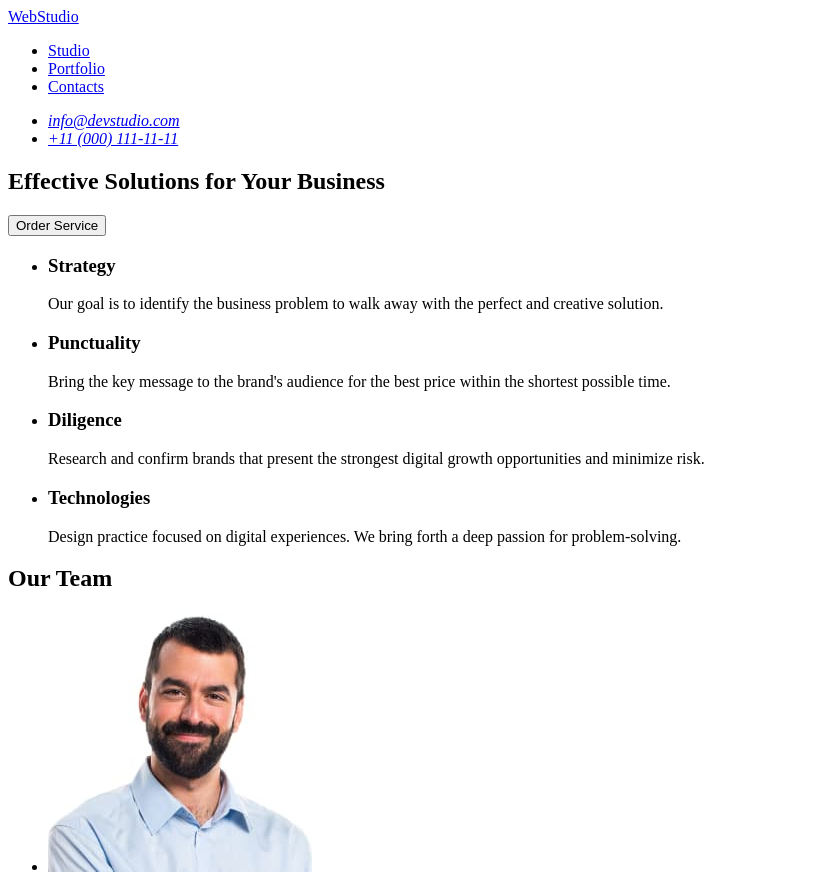
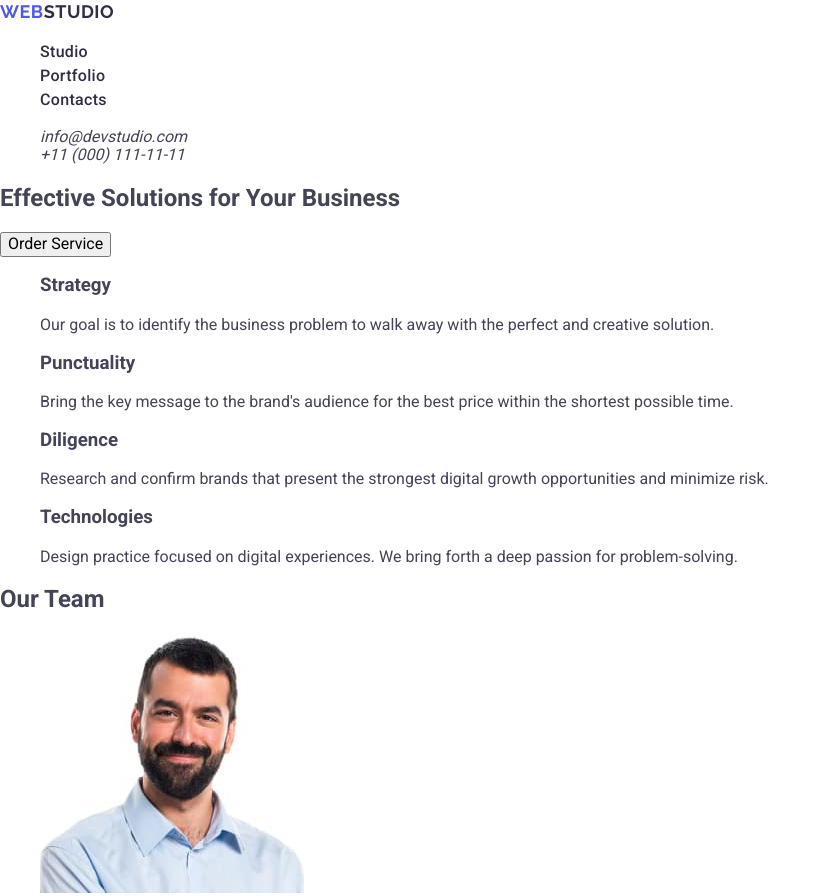
Before and after one commit to AnettX/goit-markup-hw-02, a plain HTML site: page index.html in a window 1280 px wide. Shown: the top 896 px of the page, without its empty margins (0-831 px from the left). Drawn offline with nearby package versions, Linux system fonts and the light colour scheme.

Commit message:
css-start
css design header

```diff
--- /dev/null
+++ b/css/styles.css
@@ -0,0 +1,76 @@
+body {
+  font-family: 'Dancing Script', cursive;
+  font-family: 'Montserrat', sans-serif;
+  font-family: 'Raleway', sans-serif;
+  font-family: 'Roboto', sans-serif;
+  background-color: #fff;
+  color: #434455;
+}
+
+a {
+  text-decoration: none;
+}
+
+ul {
+  list-style-type: none;
+}
+
+.visually-hidden {
+  position: absolute;
+  width: 1px;
+  height: 1px;
+  margin: -1px;
+  border: 0;
+  padding: 0;
+
+  white-space: nowrap;
+  clip-path: inset(100%);
+  clip: rect(0 0 0 0);
+  overflow: hidden;
+}
+
+.header-logo {
+  display: inline-flex;
+  font-family: Raleway;
+  height: 24px;
+  align-items: center;
+  flex-shrink: 0;
+  font-size: 18px;
+  font-weight: 700;
+  line-height: 1.17; /* 21/18 */
+  letter-spacing: 0.03em; /* 0.54/18 */
+  text-transform: uppercase;
+  color: var(--NAVY-BLUE, #2e2f42);
+}
+
+.header-logo-blue {
+  color: var(--IRIS, #4d5ae5);
+}
+
+.header-menu {
+}
+
+.header-menu-item {
+}
+.header-menu-link {
+  color: var(--NAVY-BLUE, #2e2f42);
+  font-family: Roboto;
+  font-size: 16px;
+  font-weight: 500;
+  line-height: 1.5; /* 24/16 */
+  letter-spacing: 0.02em; /* 0.32/16 */
+}
+.header-soc {
+}
+.header-soc-list {
+}
+.header-soc-item {
+}
+.header-soc-link {
+    color: var(--SLATE, #434455);
+font-family: Roboto;
+font-size: 16px;
+font-weight: 400;
+line-height: 1.5
+letter-spacing: 0.02em; /* 0.32/16 */
+}
--- a/index.html
+++ b/index.html
@@ -4,62 +4,88 @@
     <meta charset="UTF-8" />
     <meta name="viewport" content="width=device-width, initial-scale=1.0" />
     <title>WebStudio</title>
+    <link rel="preconnect" href="https://fonts.googleapis.com" />
+    <link rel="preconnect" href="https://fonts.gstatic.com" crossorigin />
+    <link
+      href="https://fonts.googleapis.com/css2?family=Dancing+Script&family=Montserrat:wght@400;700&family=Raleway:wght@700&family=Roboto:wght@400;500;700&display=swap"
+      rel="stylesheet"
+    />
+    <link
+      rel="stylesheet"
+      href="https://cdnjs.cloudflare.com/ajax/libs/modern-normalize/2.0.0/modern-normalize.min.css"
+      integrity="sha512-4xo8blKMVCiXpTaLzQSLSw3KFOVPWhm/TRtuPVc4WG6kUgjH6J03IBuG7JZPkcWMxJ5huwaBpOpnwYElP/m6wg=="
+      crossorigin="anonymous"
+      referrerpolicy="no-referrer"
+    />
+    <link rel="stylesheet" href="./css/styles.css" />
   </head>
   <body>
-    <header>
-      <nav>
-        <a href="./index.html">WebStudio</a>
-        <ul>
-          <li><a href="/">Studio</a></li>
-          <li><a href="./portfolio.html">Portfolio</a></li>
-          <li><a href="#">Contacts</a></li>
+    <header class="header">
+      <nav class="header-navigation">
+        <a class="header-logo" href="./index.html"
+          ><span class="header-logo-blue">Web</span>Studio</a
+        >
+        <ul class="header-menu">
+          <li class="header-menu-item">
+            <a class="header-menu-link" href="/">Studio</a>
+          </li>
+          <li class="header-menu-item">
+            <a class="header-menu-link" href="./portfolio.html">Portfolio</a>
+          </li>
+          <li class="header-menu-item">
+            <a class="header-menu-link" href="#">Contacts</a>
+          </li>
         </ul>
       </nav>
-      <address>
-        <ul>
-          <li>
-            <a href="mailto:info@devstudio.com">info@devstudio.com</a>
+      <address class="header-soc">
+        <ul class="header-soc-list">
+          <li class="header-soc-item">
+            <a class="header-soc-link" href="mailto:info@devstudio.com"
+              >info@devstudio.com</a
+            >
           </li>
-          <li>
-            <a href="tel:+110001111111">+11 (000) 111-11-11</a>
+          <li class="header-soc-item">
+            <a class="header-soc-link" href="tel:+110001111111"
+              >+11 (000) 111-11-11</a
+            >
           </li>
         </ul>
       </address>
     </header>
     <main>
       <!-- Section 1 - Head -->
-      <section>
-        <h1>Effective Solutions for Your Business</h1>
-        <button type="button">Order Service</button>
+      <section class="head">
+        <h1 class="head-title">Effective Solutions for Your Business</h1>
+        <button class="head-order-btn" type="button">Order Service</button>
       </section>
       <!-- Section 2 - Benefits-->
-      <section>
-        <h2 hidden>Our benefits</h2>
-        <ul>
-          <li>
-            <h3>Strategy</h3>
-            <p>
+      <section class="benefits">
+        <h2 class="visually-hidden">Our benefits</h2>
+        <ul class="benefits-list">
+          <li class="benefits-item">
+            <h3 class="benefits-subtitle">Strategy</h3>
+            <p class="benefits-item-text">
               Our goal is to identify the business problem to walk away with the
               perfect and creative solution.
             </p>
           </li>
-          <li>
-            <h3>Punctuality</h3>
-            <p>
+          <li class="benefits-item">
+            <h3 class="benefits-subtitle">Punctuality</h3>
+            <p class="benefits-item-text">
               Bring the key message to the brand's audience for the best price
               within the shortest possible time.
             </p>
           </li>
-          <li>
-            <h3>Diligence</h3>
-            <p>
+          <li class="benefits-item">
+            <h3 class="benefits-subtitle">Diligence</h3>
+            <p class="benefits-item-text">
               Research and confirm brands that present the strongest digital
               growth opportunities and minimize risk.
             </p>
           </li>
-          <li>
-            <h3>Technologies</h3>
-            <p>
+          <li class="benefits-item">
+            <h3 class="benefits-subtitle">Technologies</h3>
+            <p class="benefits-item-text">
               Design practice focused on digital experiences. We bring forth a
               deep passion for problem-solving.
             </p>
@@ -112,6 +138,79 @@
           </li>
         </ul>
       </section>
+      <!-- Section 5 - Our portfolio -->
+      <section>
+        <h2>Our portfolio</h2>
+        <!-- Portfolio links -->
+        <ul>
+          <!-- Portfolio link - Banking App -->
+          <li>
+            <a href="#">
+              <img
+                src="./images/portfolio/banking_app_interface_concept.jpg"
+                alt="Web site 'Banking App Interface Concept'"
+              />
+              <h3>Banking App Interface Concept</h3>
+              <p>App</p>
+            </a>
+          </li>
+          <!-- Portfolio link - Cashless Payment -->
+          <li>
+            <a href="#">
+              <img
+                src="./images/portfolio/cashless_payment.jpg"
+                alt="Web site 'Cashless Payment'"
+              />
+              <h3>Cashless Payment</h3>
+              <p>Marketing</p>
+            </a>
+          </li>
+          <!-- Portfolio link - Meditation App -->
+          <li>
+            <a href="#">
+              <img
+                src="./images/portfolio/meditation_app.jpg"
+                alt="Web site 'Meditation App'"
+              />
+              <h3>Meditation App</h3>
+              <p>App</p>
+            </a>
+          </li>
+          <!-- Porfolio link - Taxi Service -->
+          <li>
+            <a href="#">
+              <img
+                src="./images/portfolio/taxi_service.jpg"
+                alt="Web site 'Taxi Service'"
+              />
+              <h3>Taxi Service</h3>
+              <p>Marketing</p>
+            </a>
+          </li>
+          <!-- Portfolio link - Screen Illustrations -->
+          <li>
+            <a href="#">
+              <img
+                src="./images/portfolio/screen_illustrations.jpg"
+                alt="Web site 'Screen Illustrations'"
+              />
+              <h3>Screen Illustrations</h3>
+              <p>Design</p>
+            </a>
+          </li>
+          <!-- Portfolio link - Online Courses -->
+          <li>
+            <a href="#">
+              <img
+                src="./images/portfolio/online_courses.jpg"
+                alt="Web site 'Online Courses'"
+              />
+              <h3>Online Courses</h3>
+              <p>Marketing</p>
+            </a>
+          </li>
+        </ul>
+      </section>
     </main>
     <!-- Page footer -->
     <footer>
```
Also changed, not shown: portfolio.html (+7 -0 lines).
